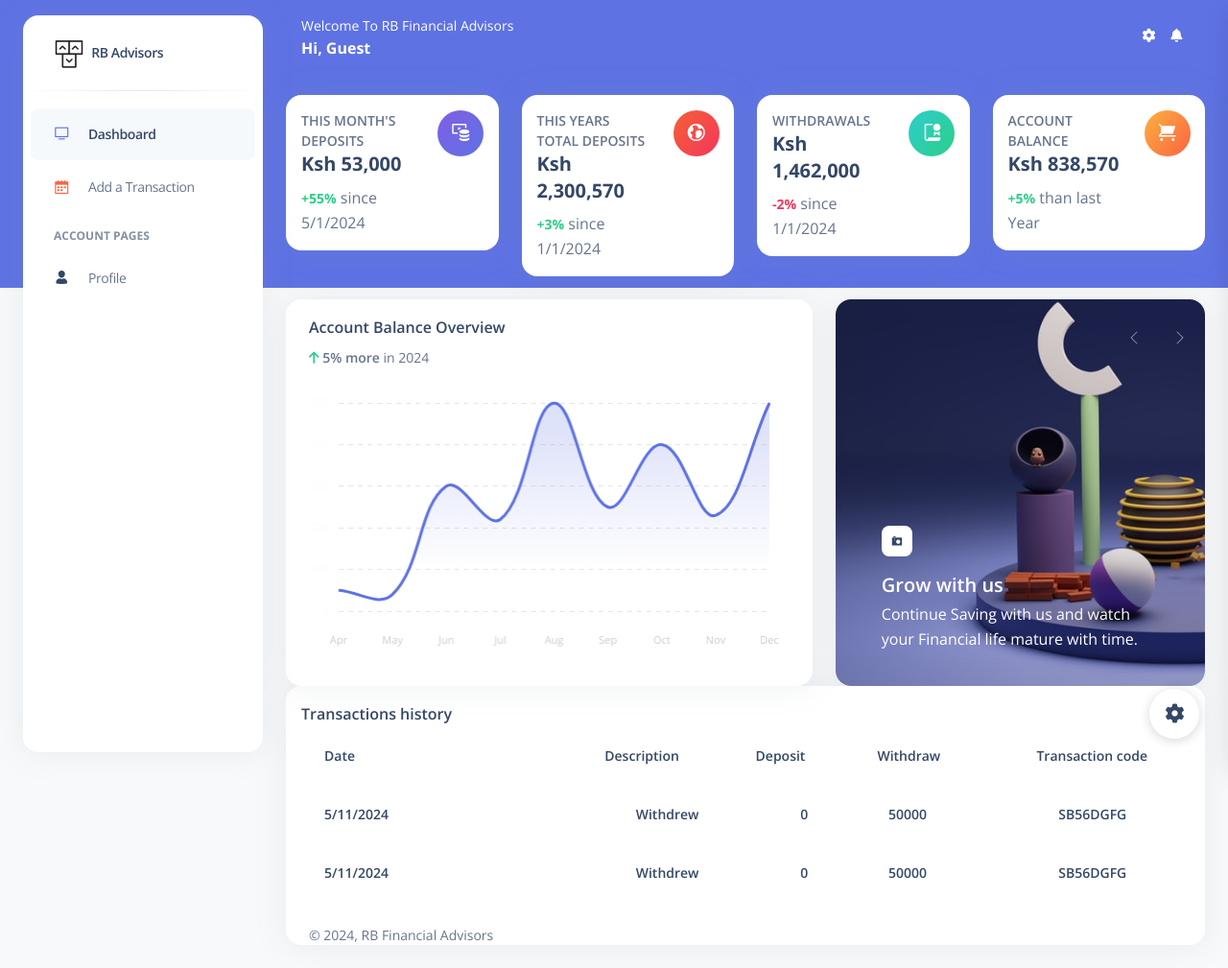
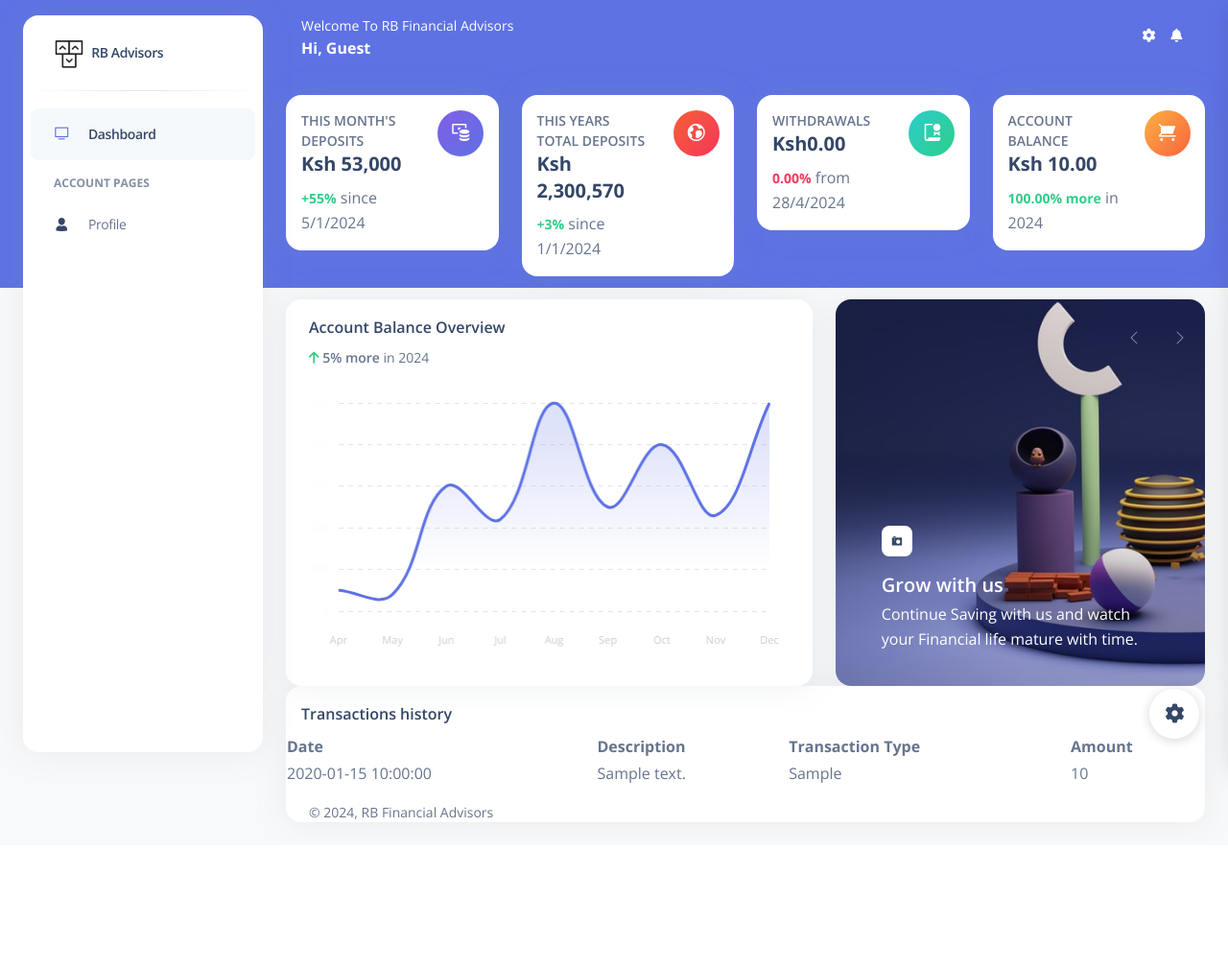
Before and after one commit to joeahkim/RB-Advisors, a PHP site: page /dashboard.php in a window 1280 px wide. Shown: the whole page at 96% size. After the commit the page ends 866 px from the top, so only its background shows below. Run offline with PHP 8.4, Linux system fonts and the light colour scheme; the visitor is signed in with stand-in values (Sample User, id 1); tables that the repository leaves empty or names only in its code hold one stand-in row (values such as "Sample post"); some libraries are stand-ins or nearby versions.

Commit message:
modified:   dashboard.php 	modified:   readme.md 	modified:   signup.php

```diff
--- a/dashboard.php
+++ b/dashboard.php
@@ -14,6 +14,73 @@ if (isset($_GET['name'])) {
     // Default name if not provided in URL
     $name = "Guest";
 }
+
+$servername = "localhost";
+$username = "root";
+$password = "";
+$dbname = "rb_advisors";
+
+$conn = new mysqli($servername, $username, $password, $dbname);
+
+// Check connection
+if ($conn->connect_error) {
+    die("Connection failed: " . $conn->connect_error);
+}
+// Fetch user's transactions
+$user_id = $_SESSION['user_id'];
+$sql = "SELECT * FROM transactions WHERE user_id = '$user_id' ORDER BY date DESC";
+$result = $conn->query($sql);
+
+// Get the current balance
+$sql_current = "SELECT SUM(amount) as current_balance FROM transactions WHERE user_id = $user_id";
+$result_current = $conn->query($sql_current);
+$current_balance = $result_current->fetch_assoc()['current_balance'];
+
+// Get the balance from the previous period (e.g., last year)
+$last_year = date('Y', strtotime('-1 year'));
+$sql_previous = "SELECT SUM(amount) as previous_balance FROM transactions WHERE user_id = $user_id AND YEAR(date) = $last_year";
+$result_previous = $conn->query($sql_previous);
+$previous_balance = $result_previous->fetch_assoc()['previous_balance'];
+
+// Calculate the percentage increase
+if ($previous_balance > 0) {
+    $percentage_increase = (($current_balance - $previous_balance) / $previous_balance) * 100;
+} else {
+    $percentage_increase = 100; // If there was no previous balance, treat it as a 100% increase
+}
+
+// Define the date ranges
+$current_end_date = date('Y-m-d');
+$current_start_date = date('Y-m-d', strtotime('-30 days'));
+$previous_start_date = date('Y-m-d', strtotime('-60 days'));
+$previous_end_date = date('Y-m-d', strtotime('-30 days'));
+
+// Get the current withdrawals (last 30 days)
+$stmt_current = $conn->prepare("SELECT SUM(amount) as current_withdrawals FROM transactions WHERE user_id = ? AND type = 'withdrawal' AND date BETWEEN ? AND ?");
+$stmt_current->bind_param("iss", $user_id, $current_start_date, $current_end_date);
+$stmt_current->execute();
+$result_current = $stmt_current->get_result();
+$current_withdrawals = $result_current->fetch_assoc()['current_withdrawals'];
+
+// Get the previous withdrawals (30 days before the last 30 days)
+$stmt_previous = $conn->prepare("SELECT SUM(amount) as previous_withdrawals FROM transactions WHERE user_id = ? AND type = 'withdrawal' AND date BETWEEN ? AND ?");
+$stmt_previous->bind_param("iss", $user_id, $previous_start_date, $previous_end_date);
+$stmt_previous->execute();
+$result_previous = $stmt_previous->get_result();
+$previous_withdrawals = $result_previous->fetch_assoc()['previous_withdrawals'];
+
+// Calculate the percentage change
+if ($previous_withdrawals > 0) {
+    $percentage_change = (($current_withdrawals - $previous_withdrawals) / $previous_withdrawals) * 100;
+} else {
+    $percentage_change = ($current_withdrawals > 0) ? 100 : 0;
+}
+
+// Close the connection
+$stmt_current->close();
+$stmt_previous->close();
+$conn->close();
+
 ?>
 
 <!DOCTYPE html>
@@ -22,21 +89,21 @@ if (isset($_GET['name'])) {
 <head>
   <meta charset="utf-8" />
   <meta name="viewport" content="width=device-width, initial-scale=1, shrink-to-fit=no">
-  <link rel="apple-touch-icon" sizes="76x76" href="../assets/img/apple-icon.png">
-  <link rel="icon" type="image/png" href="../assets/img/favicon.png">
+  <link rel="apple-touch-icon" sizes="76x76" href="./assets/img/apple-icon.png">
+  <link rel="icon" type="image/png" href="./assets/img/favicon.png">
   <title>
     RB Financial Advisors
   </title>
   <!--     Fonts and icons     -->
   <link href="https://fonts.googleapis.com/css?family=Open+Sans:300,400,600,700" rel="stylesheet" />
   <!-- Nucleo Icons -->
-  <link href="../assets/css/nucleo-icons.css" rel="stylesheet" />
-  <link href="../assets/css/nucleo-svg.css" rel="stylesheet" />
+  <link href="./assets/css/nucleo-icons.css" rel="stylesheet" />
+  <link href="./assets/css/nucleo-svg.css" rel="stylesheet" />
   <!-- Font Awesome Icons -->
   <script src="https://kit.fontawesome.com/42d5adcbca.js" crossorigin="anonymous"></script>
-  <link href="../assets/css/nucleo-svg.css" rel="stylesheet" />
+  <link href="./assets/css/nucleo-svg.css" rel="stylesheet" />
   <!-- CSS Files -->
-  <link id="pagestyle" href="../assets/css/argon-dashboard.css?v=2.0.4" rel="stylesheet" />
+  <link id="pagestyle" href="./assets/css/argon-dashboard.css" rel="stylesheet" />
 </head>
 
 <body class="g-sidenav-show   bg-gray-100">
@@ -60,14 +127,7 @@ if (isset($_GET['name'])) {
             <span class="nav-link-text ms-1">Dashboard</span>
           </a>
         </li>
-        <li class="nav-item">
-          <a class="nav-link " href="./addtransaction.php">
-            <div class="icon icon-shape icon-sm border-radius-md text-center me-2 d-flex align-items-center justify-content-center">
-              <i class="ni ni-calendar-grid-58 text-warning text-sm opacity-10"></i>
-            </div>
-            <span class="nav-link-text ms-1">Add a Transaction</span>
-          </a>
-        </li>
+
         <li class="nav-item mt-3">
           <h6 class="ps-4 ms-2 text-uppercase text-xs font-weight-bolder opacity-6">Account pages</h6>
         </li>
@@ -177,11 +237,11 @@ if (isset($_GET['name'])) {
                   <div class="numbers">
                     <p class="text-sm mb-0 text-uppercase font-weight-bold">Withdrawals</p>
                     <h5 class="font-weight-bolder">
-                      Ksh 1,462,000
+                      Ksh<?php echo htmlspecialchars(number_format($current_withdrawals, 2)); ?>
                     </h5>
                     <p class="mb-0">
-                      <span class="text-danger text-sm font-weight-bolder">-2%</span>
-                      since 1/1/2024
+                      <span class="text-danger text-sm font-weight-bolder">  <?php echo htmlspecialchars(number_format($percentage_change, 2)); ?>%</span>
+                      from <?php echo htmlspecialchars(date('j/n/Y', strtotime($current_start_date))); ?>
                     </p>
                   </div>
                 </div>
@@ -202,10 +262,10 @@ if (isset($_GET['name'])) {
                   <div class="numbers">
                     <p class="text-sm mb-0 text-uppercase font-weight-bold">Account Balance</p>
                     <h5 class="font-weight-bolder">
-                      Ksh 838,570
+                      Ksh <?php echo number_format($current_balance, 2); ?>
                     </h5>
                     <p class="mb-0">
-                      <span class="text-success text-sm font-weight-bolder">+5%</span> than last Year
+                      <span class="text-success text-sm font-weight-bolder"><?php echo number_format($percentage_increase, 2); ?>% more</span> in <?php echo date('Y'); ?>
                     </p>
                   </div>
                 </div>
@@ -289,6 +349,7 @@ if (isset($_GET['name'])) {
                 <h6 class="mb-2">Transactions history</h6>
               </div>
             </div>
+            <!--
             <div class="table-responsive">
               <table class="table align-items-center ">
                 <tbody>
@@ -323,78 +384,34 @@ if (isset($_GET['name'])) {
                   </tr>
                 </tbody>
               </table>
-            </div>
+            </div> -->
+            <table>
+        <thead>
+            <tr>
+                <th>Date</th>
+                <th>Description</th>
+                <th>Transaction Type</th>
+                <th>Amount</th>
+            </tr>
+        </thead>
 
-                <div class="table-responsive">
-                  <table class="table align-items-center ">
-                    <tbody>
-                      <tr>
-                        <td class="w-30">
-                          <div class="d-flex px-2 py-1 align-items-center">
-                            <div class="ms-4">
-                              <h6 class="text-sm mb-0">5/11/2024</h6>
-                            </div>
-                          </div>
-                        </td>
-                        <td>
-                          <div class="text-center">
-                            <h6 class="text-sm mb-0">Withdrew</h6>
-                          </div>
-                        </td>
-                        <td>
-                          <div class="text-center">
-                            <h6 class="text-sm mb-0">0</h6>
-                          </div>
-                        </td>
-                        <td class="align-middle text-sm">
-                          <div class="col text-center">
-                            <h6 class="text-sm mb-0">50000</h6>
-                          </div>
-                        </td>
-                        <td class="align-middle text-sm">
-                          <div class="col text-center">
-                            <h6 class="text-sm mb-0">SB56DGFG</h6>
-                          </div>
-                        </td>
-                      </tr>
-                    </tbody>
-                  </table>
-                </div>
-                <div class="table-responsive">
-                    <table class="table align-items-center ">
-                      <tbody>
-                        <tr>
-                          <td class="w-30">
-                            <div class="d-flex px-2 py-1 align-items-center">
-                              <div class="ms-4">
-                                <h6 class="text-sm mb-0">5/11/2024</h6>
-                              </div>
-                            </div>
-                          </td>
-                          <td>
-                            <div class="text-center">
-                              <h6 class="text-sm mb-0">Withdrew</h6>
-                            </div>
-                          </td>
-                          <td>
-                            <div class="text-center">
-                              <h6 class="text-sm mb-0">0</h6>
-                            </div>
-                          </td>
-                          <td class="align-middle text-sm">
-                            <div class="col text-center">
-                              <h6 class="text-sm mb-0">50000</h6>
-                            </div>
-                          </td>
-                          <td class="align-middle text-sm">
-                            <div class="col text-center">
-                              <h6 class="text-sm mb-0">SB56DGFG</h6>
-                            </div>
-                          </td>
-                        </tr>
-                      </tbody>
-                    </table>
-                  </div>
+            <tbody>
+            <?php if ($result->num_rows > 0): ?>
+                <?php while ($row = $result->fetch_assoc()): ?>
+                    <tr>
+                        <td><?php echo htmlspecialchars($row['date']); ?></td>
+                        <td><?php echo htmlspecialchars($row['description']); ?></td>
+                        <td><?php echo htmlspecialchars($row['transaction_type']); ?></td>
+                        <td><?php echo htmlspecialchars($row['amount']); ?></td>
+                    </tr>
+                <?php endwhile; ?>
+            <?php else: ?>
+                <tr>
+                    <td colspan="4">No transactions found.</td>
+                </tr>
+            <?php endif; ?>
+        </tbody>
+            </table>
 
       <footer class="footer pt-3  ">
         <div class="container-fluid">
@@ -466,11 +483,11 @@ if (isset($_GET['name'])) {
     </div>
   </div>
   <!--   Core JS Files   -->
-  <script src="../assets/js/core/popper.min.js"></script>
-  <script src="../assets/js/core/bootstrap.min.js"></script>
-  <script src="../assets/js/plugins/perfect-scrollbar.min.js"></script>
-  <script src="../assets/js/plugins/smooth-scrollbar.min.js"></script>
-  <script src="../assets/js/plugins/chartjs.min.js"></script>
+  <script src="./assets/js/core/popper.min.js"></script>
+  <script src="./assets/js/core/bootstrap.min.js"></script>
+  <script src="./assets/js/plugins/perfect-scrollbar.min.js"></script>
+  <script src="./assets/js/plugins/smooth-scrollbar.min.js"></script>
+  <script src="./assets/js/plugins/chartjs.min.js"></script>
   <script>
     var ctx1 = document.getElementById("chart-line").getContext("2d");
 
```
Also changed, not shown: signup.php (+12 -2 lines), readme.md.
